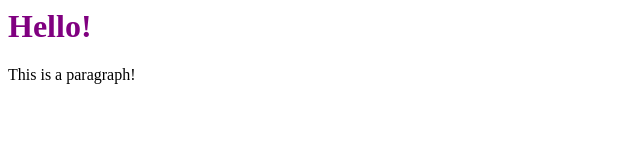
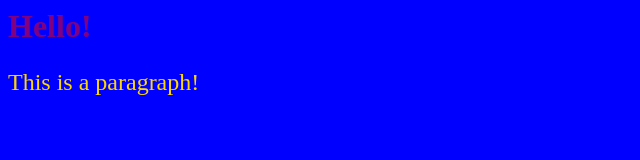
Before and after one commit to RaymanCarney/More-git-Practice, a plain HTML site: page index.html in a window 1280 px wide. Shown: the whole page, without its empty margins (0-640 px from the left). Drawn offline with Linux system fonts and the light colour scheme.

Commit message:
Forgot to save for css

```diff
--- a/styles.css
+++ b/styles.css
@@ -1,3 +1,10 @@
 h1 {
     color: purple;
 }
+p {
+    font-size: 1.5em;
+    color: gold;
+}
+body {
+    background-color: blue;
+}
```
